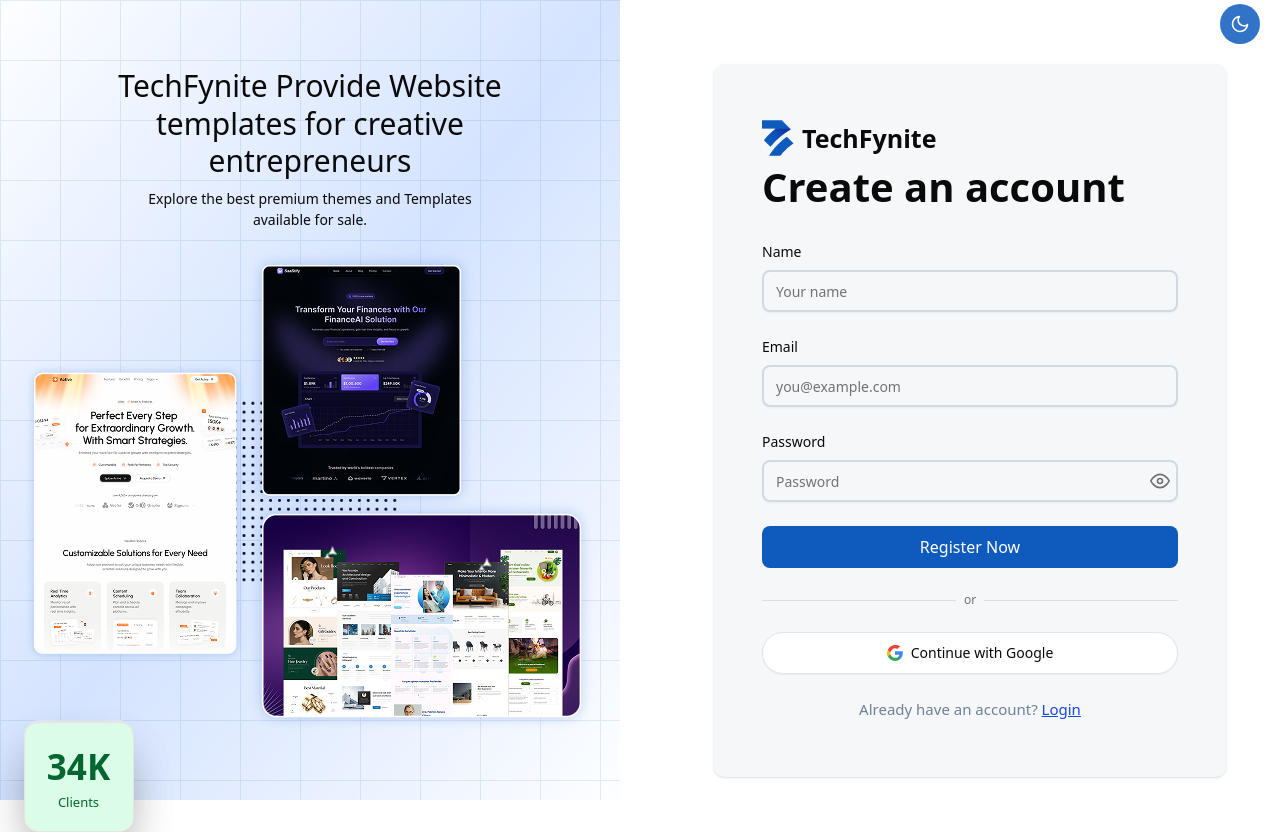
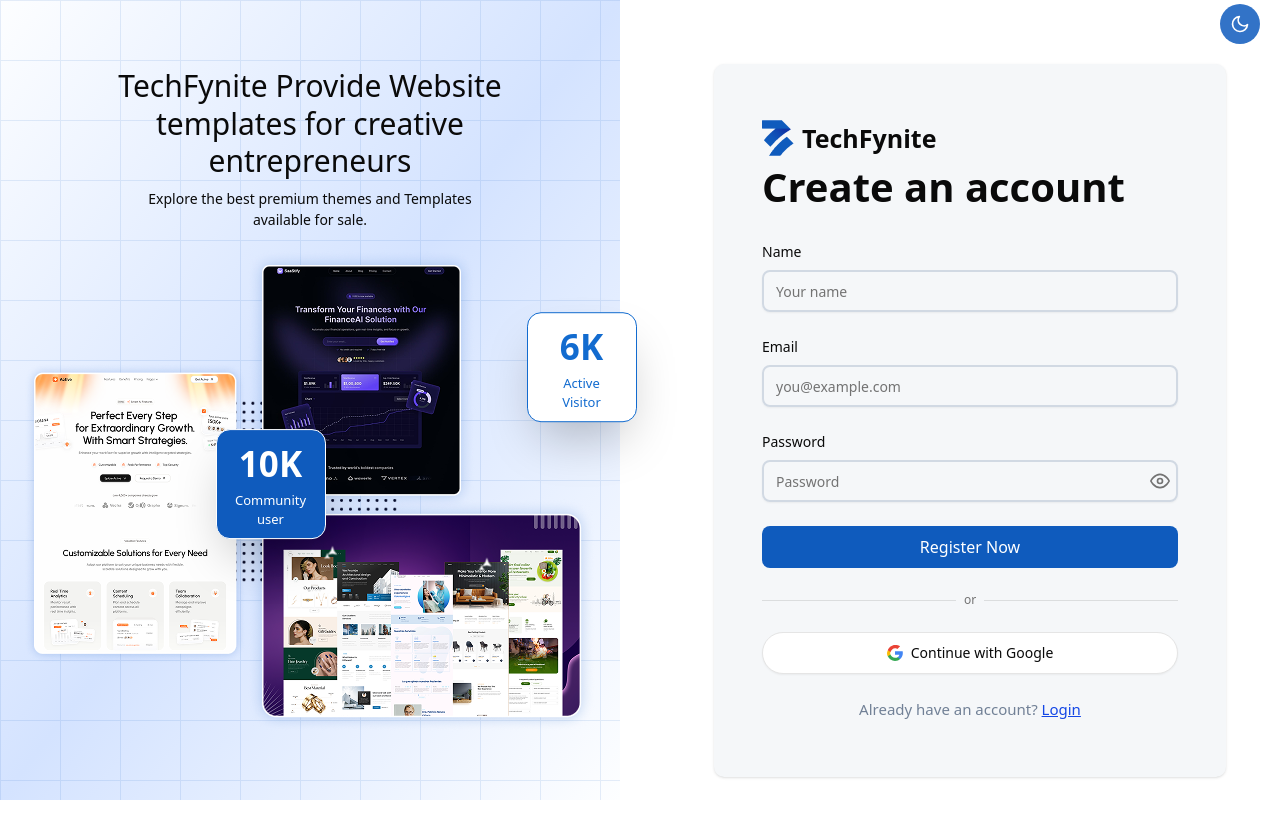
Before and after one commit to parvejme24/TechFynite_Frontend, a Next.js app: page /register in a window 1280 px wide. After the commit the page ends 800 px from the top, so only its background shows below. Built offline with nearby package versions, Linux system fonts and the light colour scheme.

Commit message:
solve ts error

```diff
--- a/components/modules/common/AnimatedDots/AnimatedDots.tsx
+++ b/components/modules/common/AnimatedDots/AnimatedDots.tsx
@@ -1,8 +1,9 @@
 import { motion } from "framer-motion";
 import Image from "next/image";
+import type { StaticImport } from "next/dist/shared/lib/get-img-props";
 
 interface AnimatedDotProps {
-  src: any;
+  src: string | StaticImport;
   alt: string;
   className: string;
 }
--- a/components/modules/common/StatCard/StatCard,.tsx
+++ b/components/modules/common/StatCard/StatCard,.tsx
@@ -3,24 +3,21 @@
 
 const statData = [
   {
-    count: 12,
-    title: "Projects",
-    style: { className: "bg-blue-100 text-blue-800", animationDelay: 0 },
+    title: "Community user",
+    count: 10,
+    style: {
+      className:
+        "top-24 sm:top-32 lg:top-48 left-12 sm:left-24 lg:left-48 border-[#FFFFFF] bg-[#0F5BBD] text-white p-3 sm:p-4 md:p-5 z-20",
+    },
   },
   {
-    count: 34,
-    title: "Clients",
-    style: { className: "bg-green-100 text-green-800", animationDelay: 0.2 },
-  },
-  {
-    count: 56,
-    title: "Awards",
-    style: { className: "bg-yellow-100 text-yellow-800", animationDelay: 0.4 },
-  },
-  {
-    count: 78,
-    title: "Partners",
-    style: { className: "bg-purple-100 text-purple-800", animationDelay: 0.6 },
+    title: "Active Visitor",
+    count: 6,
+    style: {
+      className:
+        "top-8 sm:top-12 md:top-16 right-4 sm:-right-6 md:-right-10 border-[#126BCF] bg-white text-[#126BCF] px-3 sm:px-4 md:px-5 py-4 sm:py-6 md:py-8 z-20",
+      animationDelay: 1,
+    },
   },
 ];
 
```
